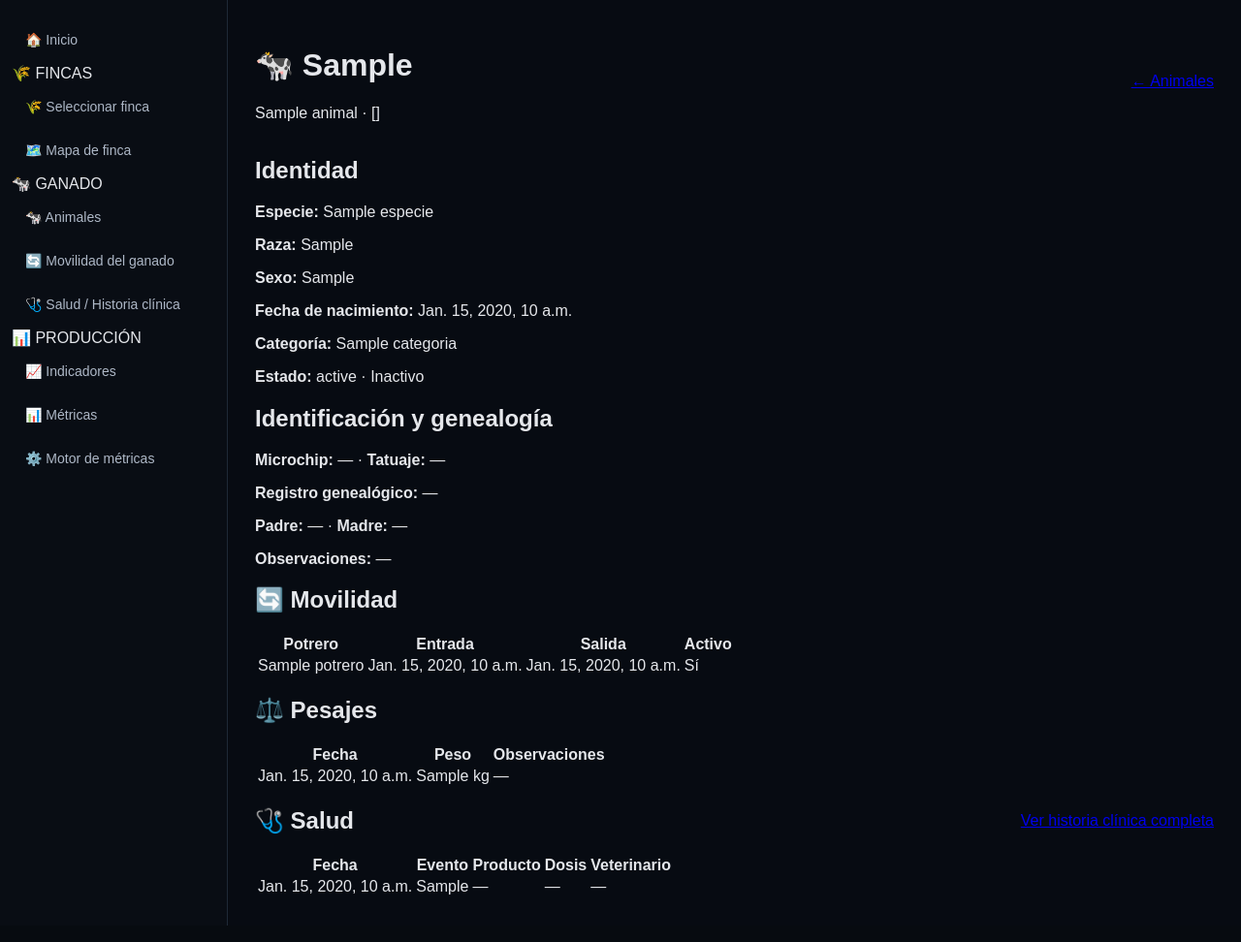
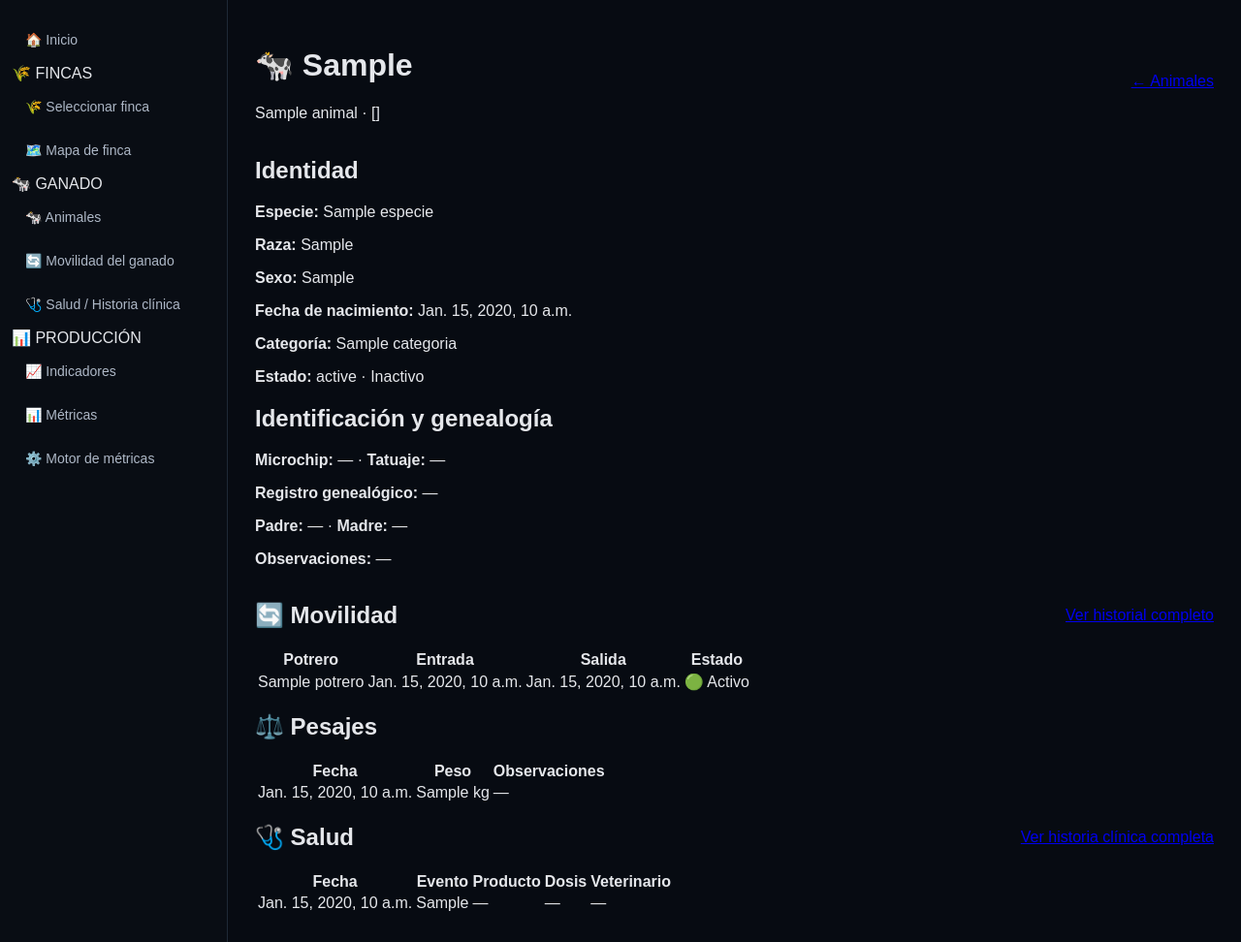
Before and after one commit to hata1010/hato-ai-lab, a Django app: template apps/ganado/templates/ganado/animal_detalle.html in a window 1280 px wide. Shown: the part 65-1037 px from the top of the page at 97% size. Run offline with Django 5.2, Linux system fonts and the light colour scheme; the template is opened without the code that fills it: most values are stand-ins (such as "Sample title", 1, 10 or a date in 2020).

Commit message:
feat: integrar movilidad en ficha de animal

```diff
--- a/apps/ganado/templates/ganado/animal_detalle.html
+++ b/apps/ganado/templates/ganado/animal_detalle.html
@@ -27,8 +27,11 @@
 </section>
 
 <section>
-<h2>🔄 Movilidad</h2>
-{% if movimientos %}<table><tr><th>Potrero</th><th>Entrada</th><th>Salida</th><th>Activo</th></tr>{% for m in movimientos %}<tr><td>{{ m.potrero }}</td><td>{{ m.fecha_entrada }}</td><td>{{ m.fecha_salida|default:"—" }}</td><td>{{ m.activo|yesno:"Sí,No" }}</td></tr>{% endfor %}</table>{% else %}<p>Sin movimientos registrados.</p>{% endif %}
+<div style="display:flex;justify-content:space-between;align-items:center;gap:12px;flex-wrap:wrap;">
+    <h2>🔄 Movilidad</h2>
+    <div><a href="{% url 'ganado:historial_movilidad_animal' animal.id %}">Ver historial completo</a>{% if puede_gestionar %} · <a href="{% url 'ganado:crear_movimiento' %}?animal={{ animal.id }}">➕ Registrar entrada / cambio</a>{% endif %}</div>
+</div>
+{% if movimientos %}<table><tr><th>Potrero</th><th>Entrada</th><th>Salida</th><th>Estado</th></tr>{% for m in movimientos|slice:":5" %}<tr><td>{{ m.potrero }}</td><td>{{ m.fecha_entrada }}</td><td>{{ m.fecha_salida|default:"—" }}</td><td>{% if m.activo %}🟢 Activo{% else %}⚪ Cerrado{% endif %}</td></tr>{% endfor %}</table>{% else %}<p>Sin movimientos registrados.</p>{% endif %}
 </section>
 
 <section>
```
